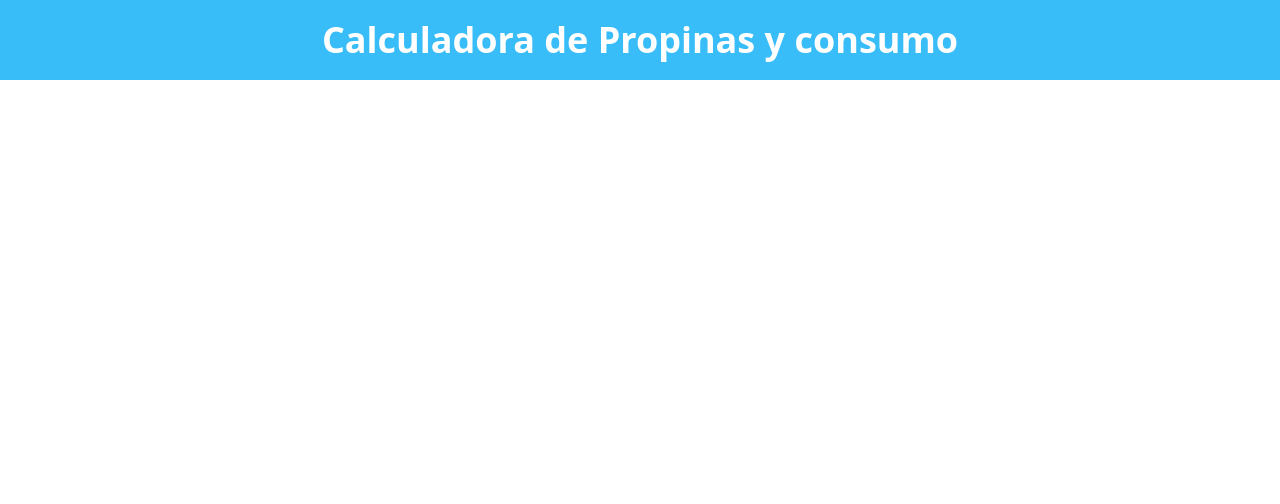
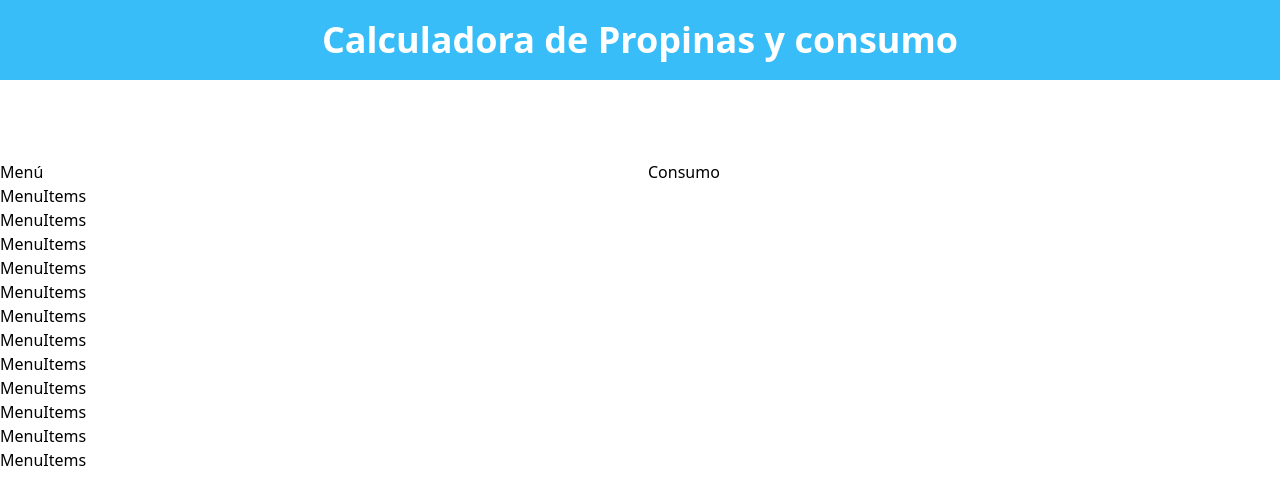
Before and after one commit to AlejandroDev8/Tip-Calculator-TS, a React (Vite) app: page / in a window 1280 px wide. Shown: the top 504 px of the page. Built offline with nearby package versions, Linux system fonts and the light colour scheme.

Commit message:
Implement MenuItems component and integrate it into the main app layout

```diff
--- a/src/App.tsx
+++ b/src/App.tsx
@@ -1,9 +1,27 @@
+import { MenuItems } from "./components/MenuItems"
+import { menuItems } from "./data/database"
+
 export const App = () => {
+
   return (
+    <>
     <header className="bg-sky-400 py-5">
       <h1 className="text-center text-4xl font-black text-white">
         Calculadora de Propinas y consumo
       </h1>
     </header>
+
+    <main className="max-w-7xl mx-auto py-20 grid md:grid-cols-2 gap-4">
+      <div>
+        <h2>Menú</h2>
+        {menuItems.map(item => (
+          <MenuItems key={item.id}/>
+        ))}
+      </div>
+      <div>
+        <h2>Consumo</h2>
+      </div>
+    </main>
+    </>
   )
 }
--- /dev/null
+++ b/src/components/MenuItems.tsx
@@ -0,0 +1,5 @@
+export const MenuItems = () => {
+  return (
+    <div>MenuItems</div>
+  )
+}
```
